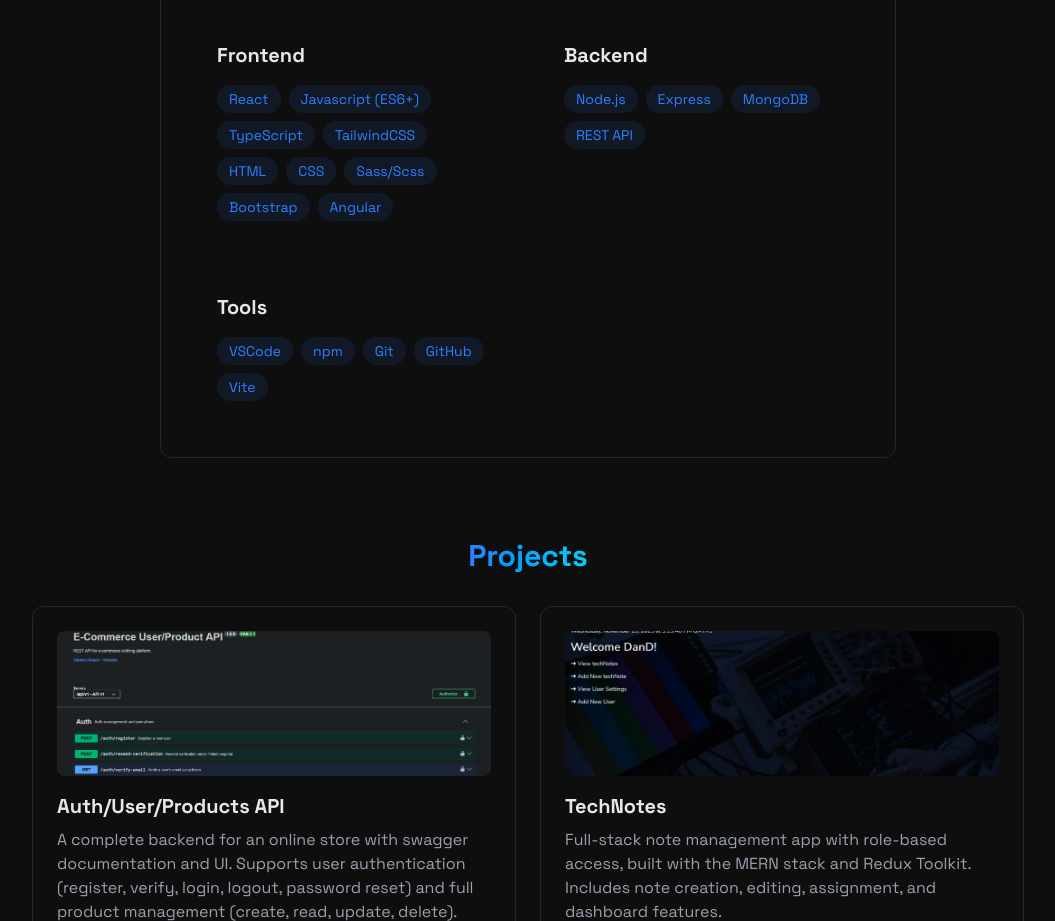
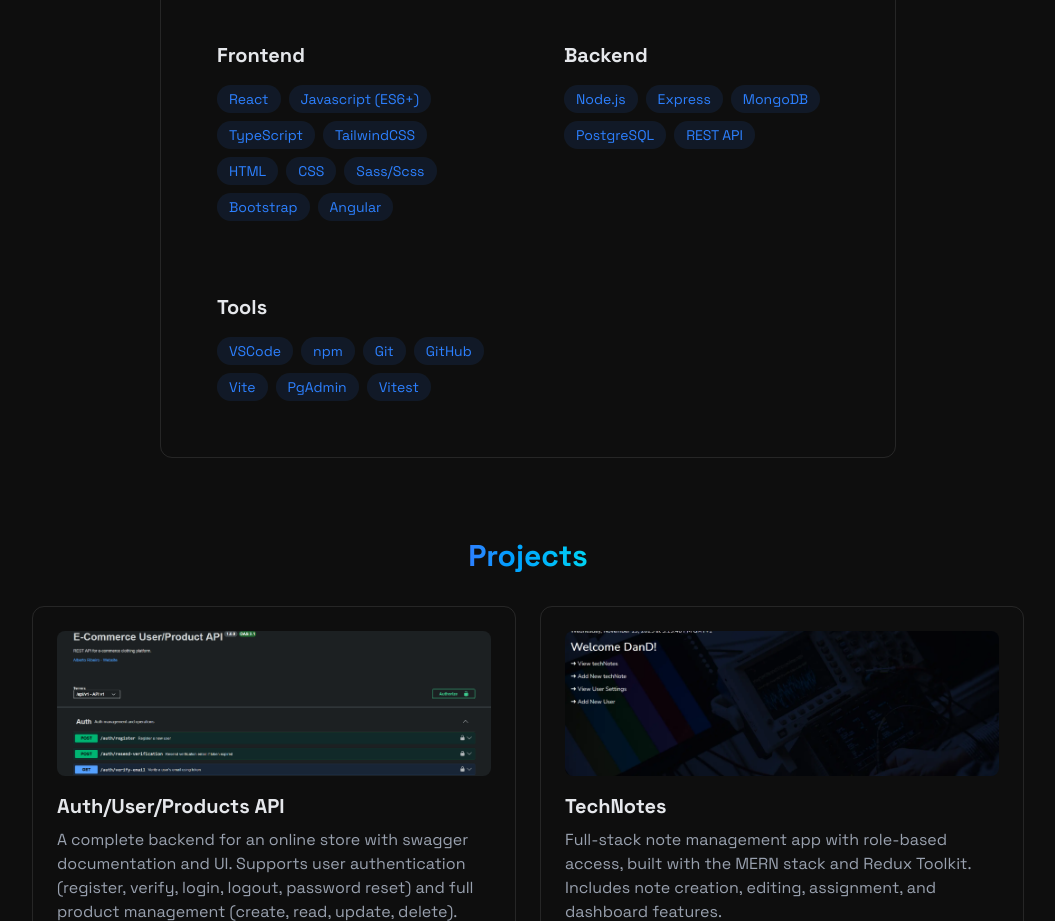
Before and after one commit to ARibeiroDev/portfolio, a React (Vite) app: page / in a window 1280 px wide. Shown: the part 1020-1941 px from the top of the page, without its empty margins (112-1167 px from the left). Built offline with nearby package versions, Linux system fonts and the light colour scheme.

Commit message:
updated info

```diff
--- a/src/components/sections/About.tsx
+++ b/src/components/sections/About.tsx
@@ -13,9 +13,15 @@ const About = () => {
     "Angular",
   ];
 
-  const backendSkills = ["Node.js", "Express", "MongoDB", "REST API"];
+  const backendSkills = [
+    "Node.js",
+    "Express",
+    "MongoDB",
+    "PostgreSQL",
+    "REST API",
+  ];
 
-  const tools = ["VSCode", "npm", "Git", "GitHub", "Vite"];
+  const tools = ["VSCode", "npm", "Git", "GitHub", "Vite", "PgAdmin", "Vitest"];
 
   return (
     <>
```
